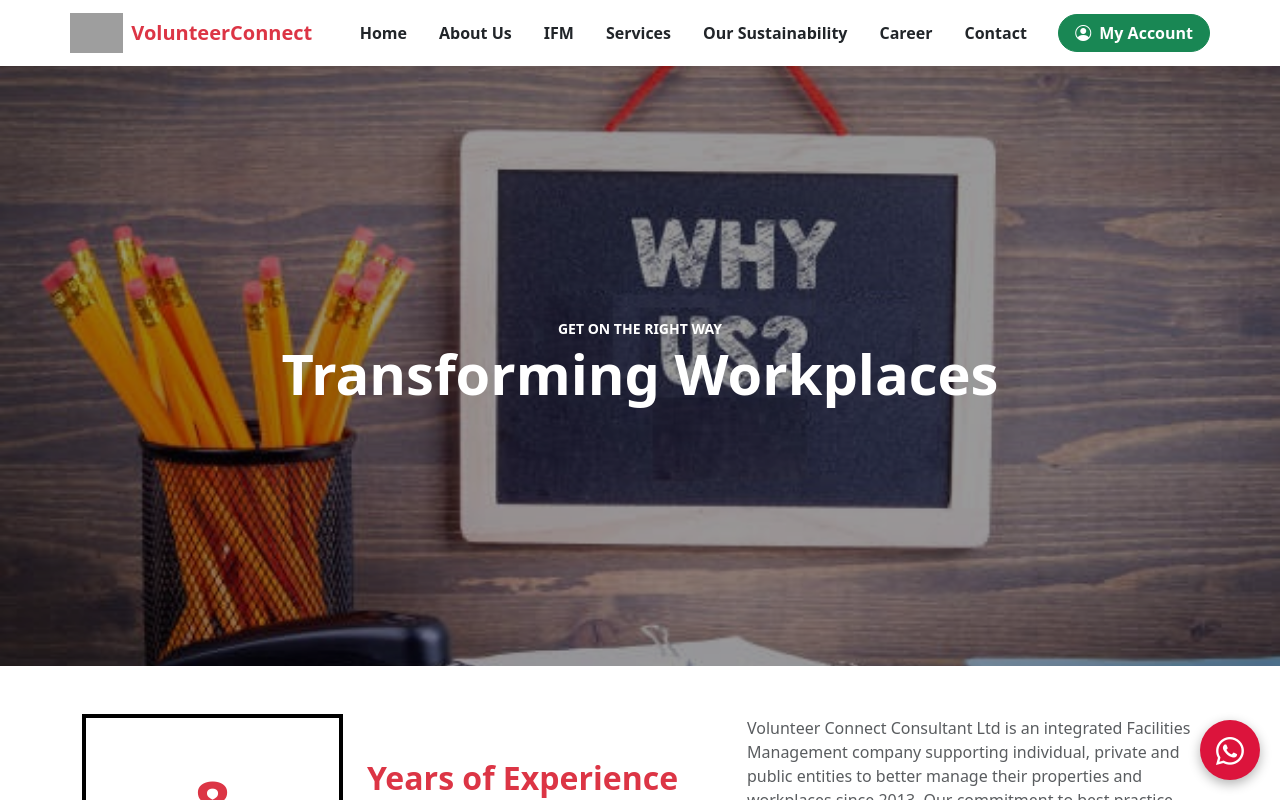
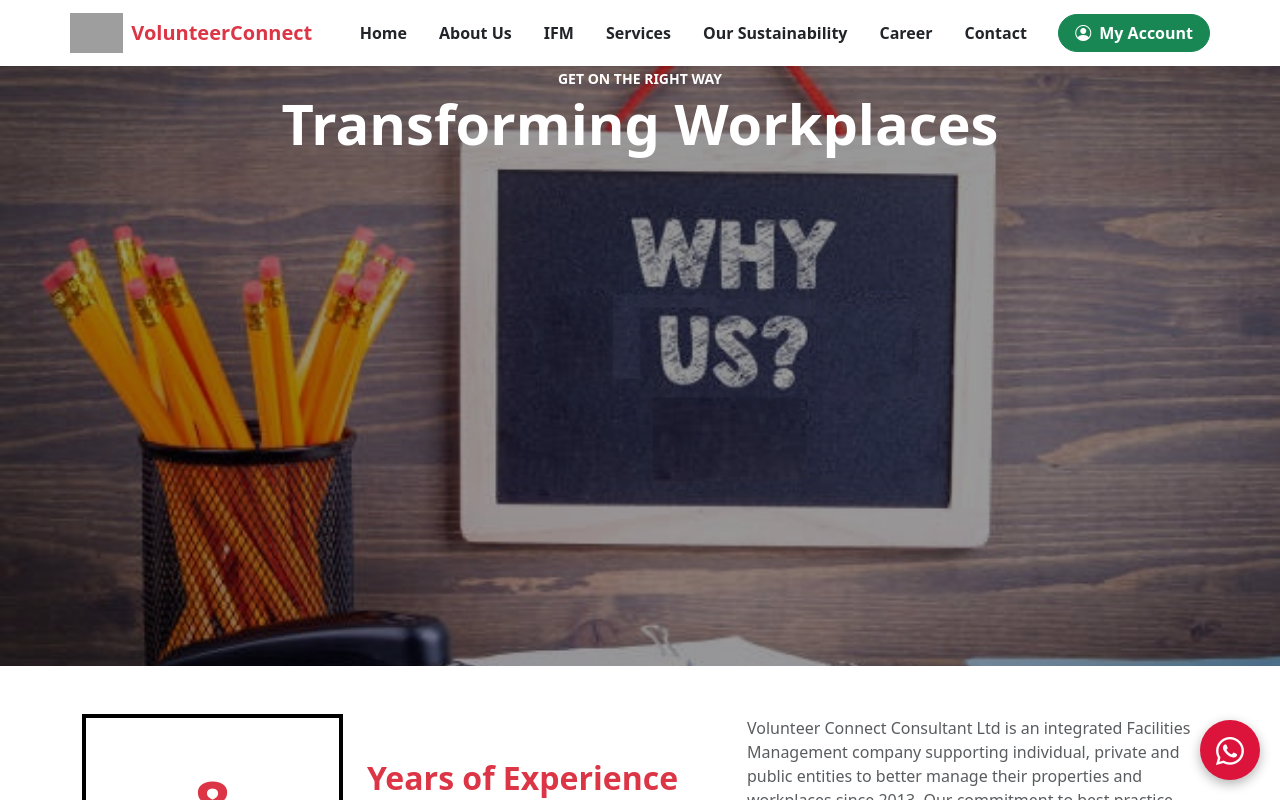
Before and after one commit to DBEST-EZRA/volunteer-connect, a React (Vite) app: page / in a window 1280 px wide. Shown: the top 800 px of the page. Built offline with nearby package versions, Linux system fonts and the light colour scheme; grey boxes are pictures that could not be loaded.

Commit message:
fixed overlap

```diff
--- a/src/Pages/HeroSection.jsx
+++ b/src/Pages/HeroSection.jsx
@@ -4,37 +4,44 @@ import heroImage from "../assets/why us.jpg";
 const HeroSection = () => {
   return (
     <section
-      className="d-flex align-items-center justify-content-center text-white position-relative"
+      className="text-white position-relative overflow-hidden w-100"
       style={{
-        width: "100%",
-        height: "75vh",
-        overflowX: "hidden",
+        minHeight: "75vh",
         backgroundImage: `url(${heroImage})`,
         backgroundSize: "cover",
         backgroundPosition: "center",
         backgroundRepeat: "no-repeat",
       }}
     >
-      {/* Overlay */}
+      {/* Dark Overlay */}
       <div
         className="position-absolute top-0 start-0 w-100 h-100"
-        style={{ backgroundColor: "rgba(0, 0, 0, 0.4)" }}
+        style={{ backgroundColor: "rgba(0, 0, 0, 0.4)", zIndex: 1 }}
       ></div>
 
       {/* Text Content */}
-      <div className="position-relative text-center z-1 px-3">
-        <small className="text-uppercase fw-semibold">
-          GET ON THE RIGHT WAY
-        </small>
-        <h1 className="display-4 fw-bold">Transforming Workplaces</h1>
+      <div
+        className="container h-100 d-flex align-items-center justify-content-center text-center position-relative"
+        style={{ zIndex: 2 }}
+      >
+        <div className="px-3">
+          <small className="text-uppercase fw-semibold">
+            GET ON THE RIGHT WAY
+          </small>
+          <h1 className="fw-bold display-4">Transforming Workplaces</h1>
+        </div>
       </div>
 
-      {/* Responsive height override */}
+      {/* Responsive height override for smaller devices */}
       <style>
         {`
-          @media (max-width: 768px) {
+          @media (max-width: 767.98px) {
             section {
-              height: 50vh !important;
+              min-height: 50vh !important;
+            }
+
+            h1 {
+              font-size: 1.8rem;
             }
           }
         `}
```
